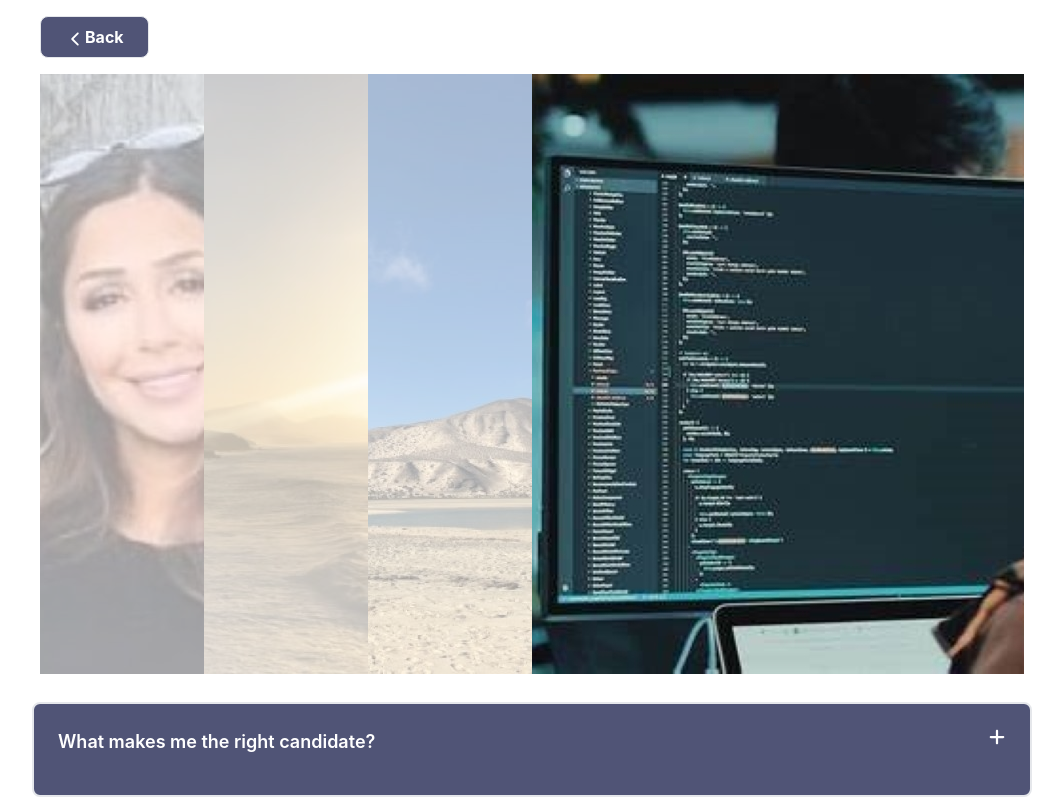
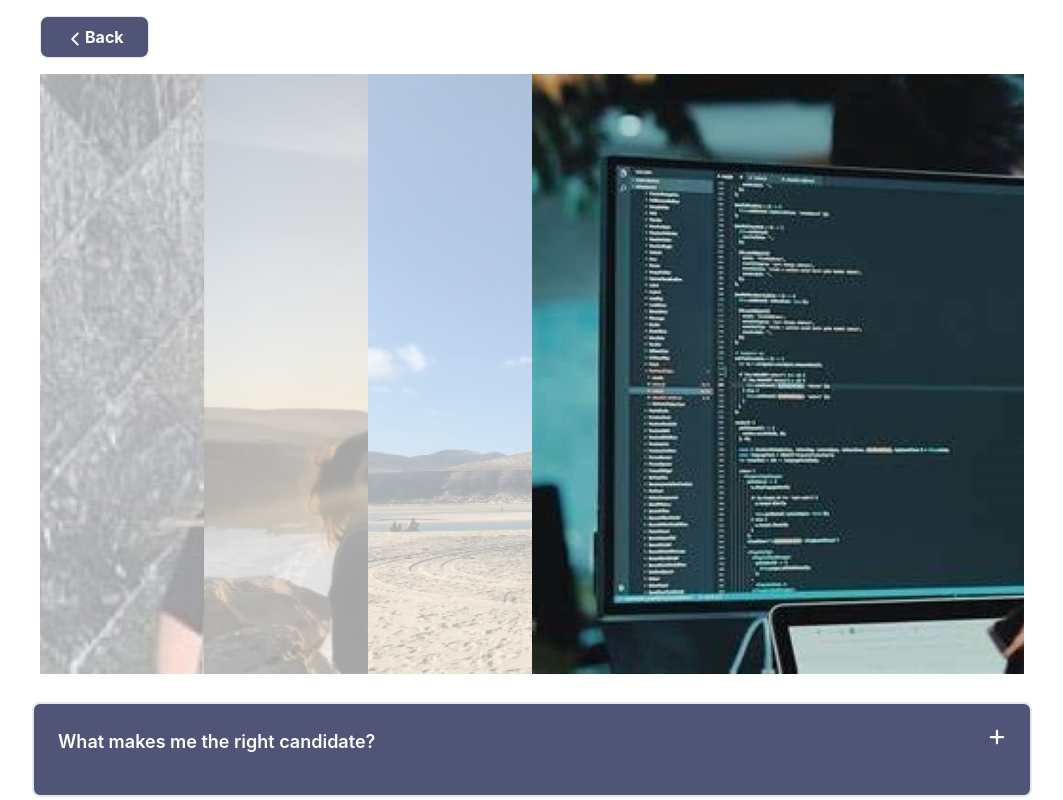
Before and after one commit to elaheesk/elahesresume-, a React (Create React App) app: page /Details in a window 1280 px wide. Shown: the top 800 px of the page, without its empty margins (108-1171 px from the left). Built offline with nearby package versions, Linux system fonts and the light colour scheme.

Commit message:
added tooltip for languages and did some cleaning

```diff
--- a/src/components/Languages.js
+++ b/src/components/Languages.js
@@ -2,13 +2,25 @@ import { FaCircle } from "react-icons/fa";
 const Languages = ({ language }) => {
     return (
         <div className="flex justify-between">
-            {language}
-            <div className="flex justify-around">
+            <div className="tooltip relative block bg-gradient-to-l from-rgba(2,2,2,0.04) white
+                  mb-1 p-1 rounded-lg">
+                {language}
+                <div className="tooltiptext absolute invisible
+                     bg-gradient-to-r from-[#e9e9e9] to-[#e9e9e9]
+                     text-md mt-1
+                     left-full w-[6rem]">
+                    {language === "Persian" ?
+                        "Mother tounge" : "Fluent"}
+                </div>
+            </div>
+            <div className="flex justify-around mt-1">
                 <FaCircle className="faCircle size-4" />
                 <FaCircle className="faCircle size-4 ml-1" />
                 <FaCircle className="faCircle size-4 ml-1" />
                 <FaCircle className="faCircle size-4 ml-1" />
-                <FaCircle className="faCircleEmpty size-4 ml-1" />
+                {language === "Swedish" || language === "Persian" ?
+                    <FaCircle className="faCircle size-4 ml-1" /> :
+                    <FaCircle className="faCircleEmpty size-4 ml-1 bg-gradient-to-l hover:bg-gradient-to-r" />}
             </div>
         </div>
     )
--- a/src/components/Skills.js
+++ b/src/components/Skills.js
@@ -1,8 +1,14 @@
 const Skills = ({ skill, }) => {
     return (
-        <div className="tooltip mb-1 p-1 rounded-lg">
+        <div className="tooltip relative block bg-gradient-to-l from-[rgba(2,2,2,0.04)] to-white mb-1 p-1 rounded-lg">
             {skill.name}
-            <li className="tooltiptext">{skill.knowledgeLevel}</li>
+            <li className="tooltiptext absolute invisible left-2/4 w-[140px]
+                bg-gradient-to-r from-[rgba(2,2,2,0)] to-[#e9e9e9]
+                z-0
+                hover:visible
+                hover:z-10">
+                {skill.knowledgeLevel}
+            </li>
         </div>
     )
 }
--- a/src/index.css
+++ b/src/index.css
@@ -77,26 +77,16 @@ li {
     }
 }
 
-.tooltip {
-    position: relative;
-    display: block;
-    background-image: linear-gradient(to left, rgba(2,2,2,0.04), white);
-}
 
     .tooltip .tooltiptext {
-        visibility: hidden;
-        width: 140px;
         color: black;
-        background-image: linear-gradient(to right, rgba(2,2,2,0), #e9e9e9);
         background: 1px 1px 2px black, 0 0 15px rgba(2,2,2,1), 0 0 15px #e9e9e9;
         white-space: pre-line;
         text-align: center;
         border-radius: 6px;
         padding: 4px 0px;
         position: absolute;
-        z-index: 1;
         top: 0px;
-        left: 50%;
     }
 
     .tooltip:hover .tooltiptext {
@@ -331,22 +321,6 @@ ul {
                 opacity: 0.4;
             }
 
-        ul li:nth-child(1) {
-            background: url("IMG_0046.JPG") top center no-repeat;
-        }
-
-        ul li:nth-child(2) {
-            background: url("IMG_0051.jpg") top right no-repeat;
-        }
-
-        ul li:nth-child(3) {
-            background: url("IMG_7398.jpg") top center no-repeat;
-        }
-
-        ul li:nth-child(4) {
-            background: url("codeImg.jpg") top center no-repeat;
-        }
-
         ul li::before {
             content: "";
             display: block;
--- a/src/pages/Details.js
+++ b/src/pages/Details.js
@@ -2,6 +2,10 @@ import { Link } from "react-router-dom";
 import { IoIosArrowBack } from "react-icons/io";
 import Accordion from "../components/Accordion";
 import IMG_0046 from "../IMG_0046.JPG";
+import img0046 from '../IMG_0046.JPG';
+import img0051 from '../IMG_0051.jpg';
+import img7398 from '../IMG_7398.jpg';
+import codeImg from '../codeImg.jpg';
 export const test = IMG_0046;
 const Details = () => {
     return (
@@ -26,10 +30,10 @@ const Details = () => {
                     </Link>
                 </div>
                 <ul>
-                    <li></li>
-                    <li></li>
-                    <li></li>
-                    <li></li>
+                    <li style={{ backgroundImage: `url(${img0046})` }}></li>
+                    <li style={{ backgroundImage: `url(${img0051})` }}></li>
+                    <li style={{ backgroundImage: `url(${img7398})` }}></li>
+                    <li style={{ backgroundImage: `url(${codeImg})` }}></li>
                 </ul>
             </div>
             <Accordion />
```
